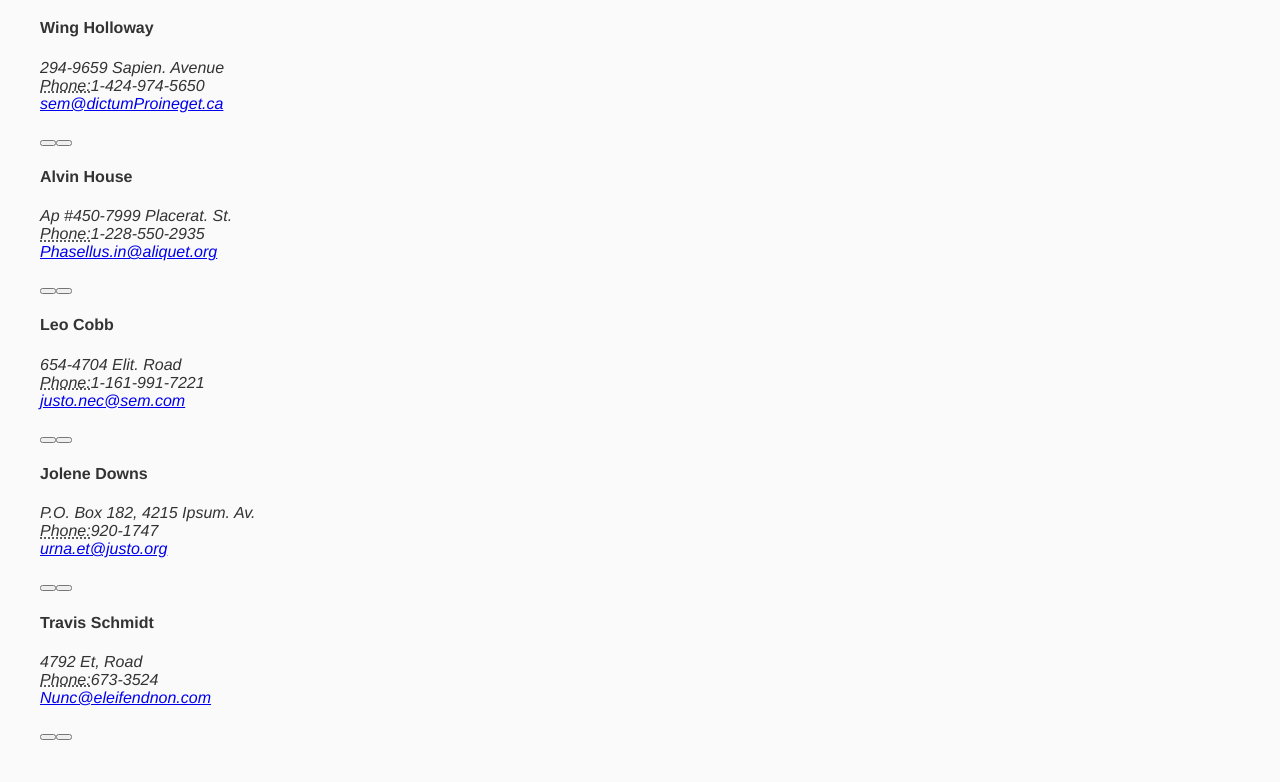
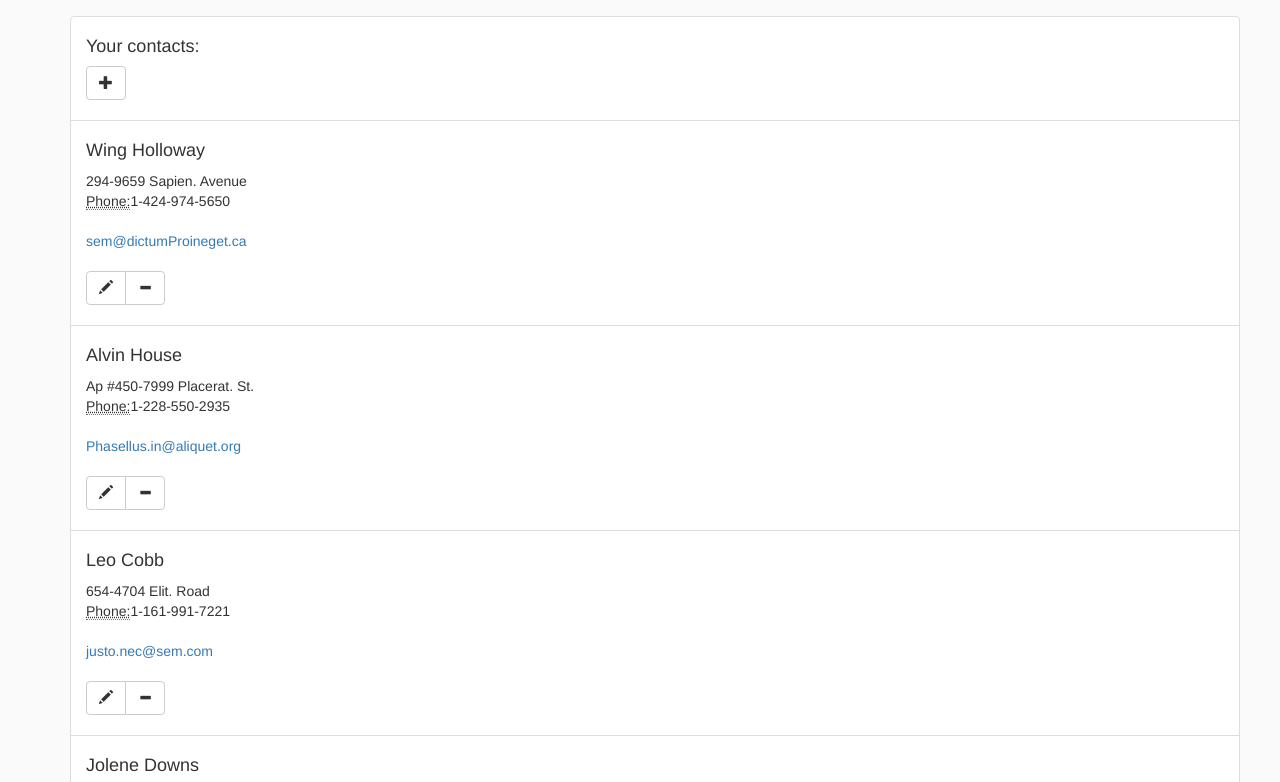
Before and after one commit to highbeats/highbeats.github.io, a plain HTML site: page index.html in a window 1280 px wide. Shown: the part 215-997 px from the top of the page. Drawn offline with nearby package versions, Linux system fonts and the light colour scheme.

Commit message:
bootstrappp

```diff
--- a/index.html
+++ b/index.html
@@ -11,6 +11,7 @@
     <meta name="viewport" content="width=device-width">
     <!-- Place favicon.ico and apple-touch-icon.png in the root directory -->
 
+        <link rel="stylesheet" href="//netdna.bootstrapcdn.com/bootstrap/3.0.2/css/bootstrap.min.css">
         <link rel="stylesheet" href="styles/0f81622f.main.css">
 </head>
   <body ng-app="cmApp">
```
